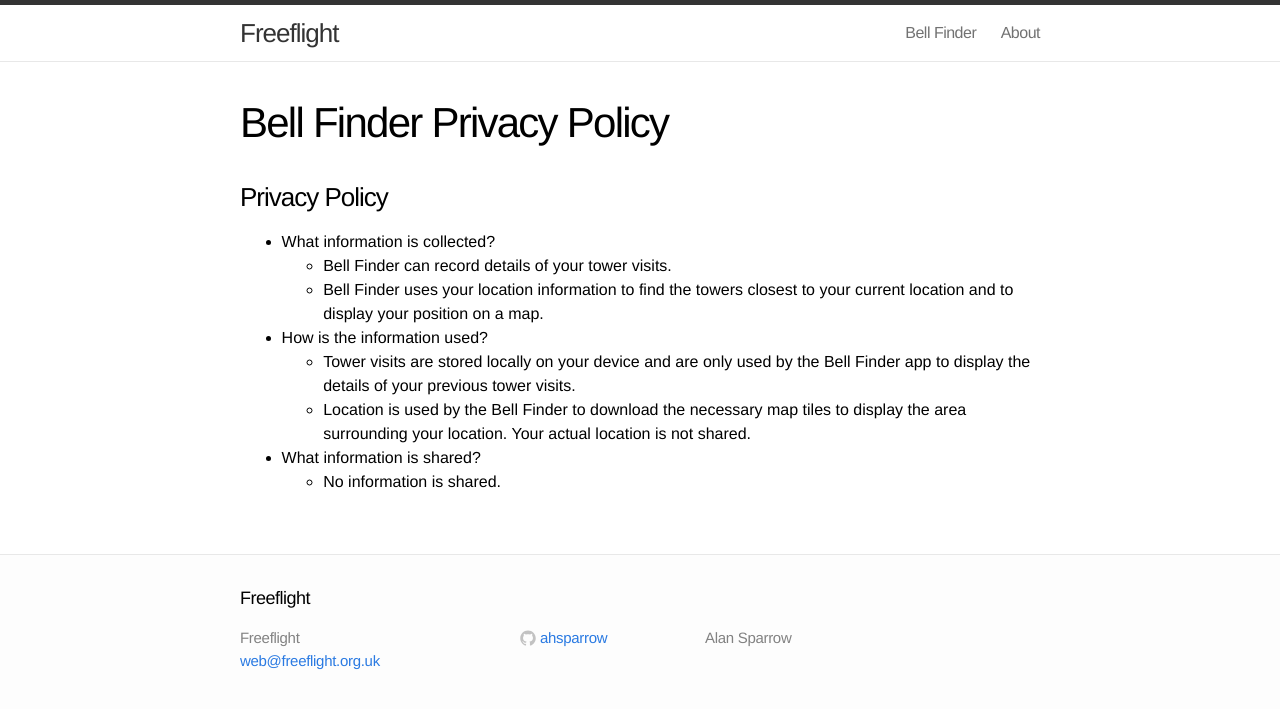
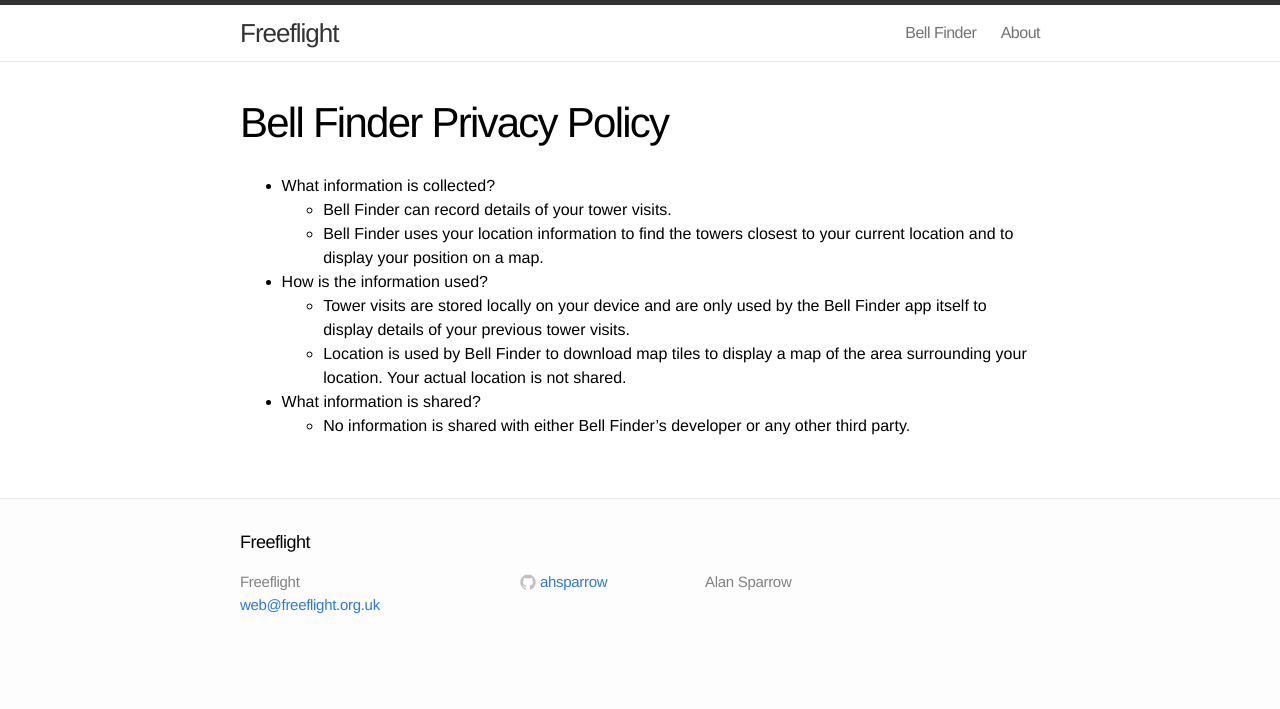
Before and after one commit to ahsparrow/ahsparrow.github.io, a Jekyll site: the page built from bellfinder/privacy.md, in a window 1280 px wide. Shown: the top 709 px of the page. Built offline with Jekyll 4.4.1, drawn with Linux system fonts in a browser that asks for light colours.

Commit message:
Privacy tweaks

```diff
--- a/bellfinder/privacy.md
+++ b/bellfinder/privacy.md
@@ -3,8 +3,6 @@ layout: page
 title: Bell Finder Privacy Policy
 permalink: /bellfinder/privacy/
 ---
-
-### Privacy Policy
 
 * What information is collected?
 
@@ -16,13 +14,14 @@ permalink: /bellfinder/privacy/
 * How is the information used?
 
     * Tower visits are stored locally on your device and are only
-    used by the Bell Finder app to display the details of your previous
+    used by the Bell Finder app itself to display details of your previous
     tower visits.
 
-    * Location is used by the Bell Finder to download the necessary map tiles
-    to display the area surrounding your location. Your actual location
-    is not shared.
+    * Location is used by Bell Finder to download map tiles
+    to display a map of the area surrounding your location. Your actual
+    location is not shared.
 
 * What information is shared?
 
-    * No information is shared.
+    * No information is shared with either Bell Finder's developer or
+    any other third party.
```
